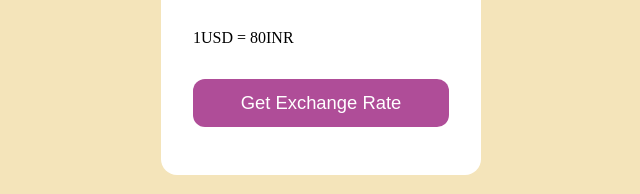
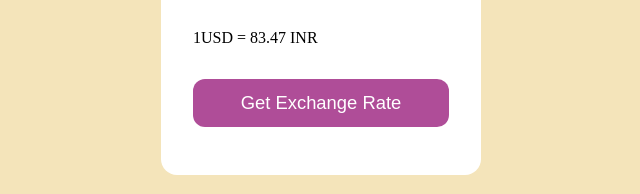
Before and after one commit to Abhishek-Singh2609/Currency-Converter, a plain HTML site: page index.html in a window 1280 px wide. Shown: the part 431-625 px from the top of the page, 319-959 px from the left. Drawn offline with Linux system fonts and the light colour scheme.

Commit message:
currency converter

```diff
--- a/index.html
+++ b/index.html
@@ -38,7 +38,7 @@
             </div>
           </div>
         </div>
-        <div class="msg">1USD = 80INR</div>
+        <div class="msg">1USD = 83.47 INR</div>
         <button>Get Exchange Rate</button>
       </form>
     </div>
```
